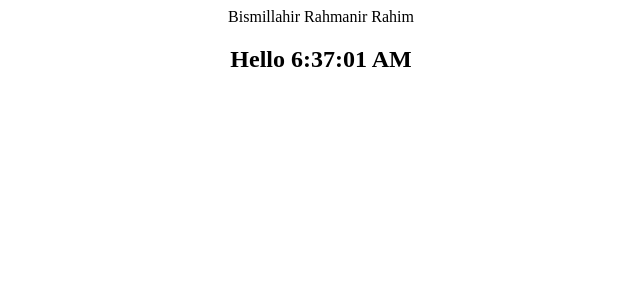
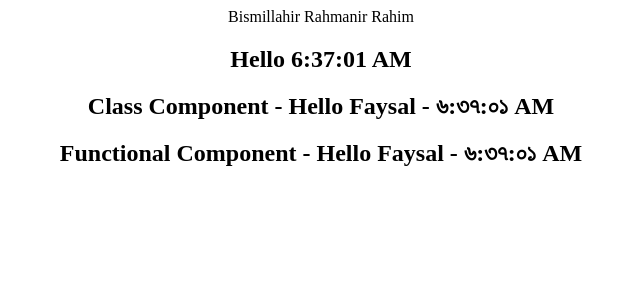
Before and after one commit to faysalahammedchowdhury01/learn-react, a React (Vite) app: page / in a window 1280 px wide. Shown: the top 300 px of the page, without its empty margins (319-959 px from the left). Built offline with nearby package versions, Linux system fonts and the light colour scheme; the HTML template or start-up script is replaced by a standard one.

Commit message:
Learn Component and Props

```diff
--- a/src/App.jsx
+++ b/src/App.jsx
@@ -1,6 +1,7 @@
 import React, { useState } from 'react';
 import './App.css';
 import Lesson1 from './Lessons/Lesson-1/JSX-Element-and-Rendering';
+import Lesson2 from './Lessons/Lesson-2/Component-and-Props';
 
 function App() {
   const [count, setCount] = useState(0);
@@ -8,6 +9,7 @@ function App() {
     <div className="App">
       Bismillahir Rahmanir Rahim
       <Lesson1 />
+      <Lesson2 />
     </div>
   );
 }
--- /dev/null
+++ b/src/Lessons/Lesson-2/Clock-Class.jsx
@@ -0,0 +1,14 @@
+import React, { Component } from 'react';
+
+export default class ClockClass extends Component {
+  render() {
+    const { children, name, locale } = this.props;
+    return (
+      <div className="main">
+        <h2>
+          {children} - Hello {name} - {new Date().toLocaleTimeString(locale)}
+        </h2>
+      </div>
+    );
+  }
+}
--- /dev/null
+++ b/src/Lessons/Lesson-2/Clock-Function.jsx
@@ -0,0 +1,11 @@
+import React from 'react';
+
+export default function ClockFunction({ children, name, locale }) {
+  return (
+    <div className="main">
+      <h2>
+        {children} - Hello {name} - {new Date().toLocaleTimeString(locale)}
+      </h2>
+    </div>
+  );
+}
--- /dev/null
+++ b/src/Lessons/Lesson-2/Component-and-Props.jsx
@@ -0,0 +1,18 @@
+import React, { Component } from 'react';
+import ClockClass from './Clock-Class';
+import ClockFunction from './Clock-Function';
+
+export default class Lesson2 extends Component {
+  render() {
+    return (
+      <div className="main">
+        <ClockClass name="Faysal" locale="bn-BD">
+          <span>Class Component</span>
+        </ClockClass>
+        <ClockFunction name="Faysal" locale="bn-BD">
+          <span>Functional Component</span>
+        </ClockFunction>
+      </div>
+    );
+  }
+}
```
